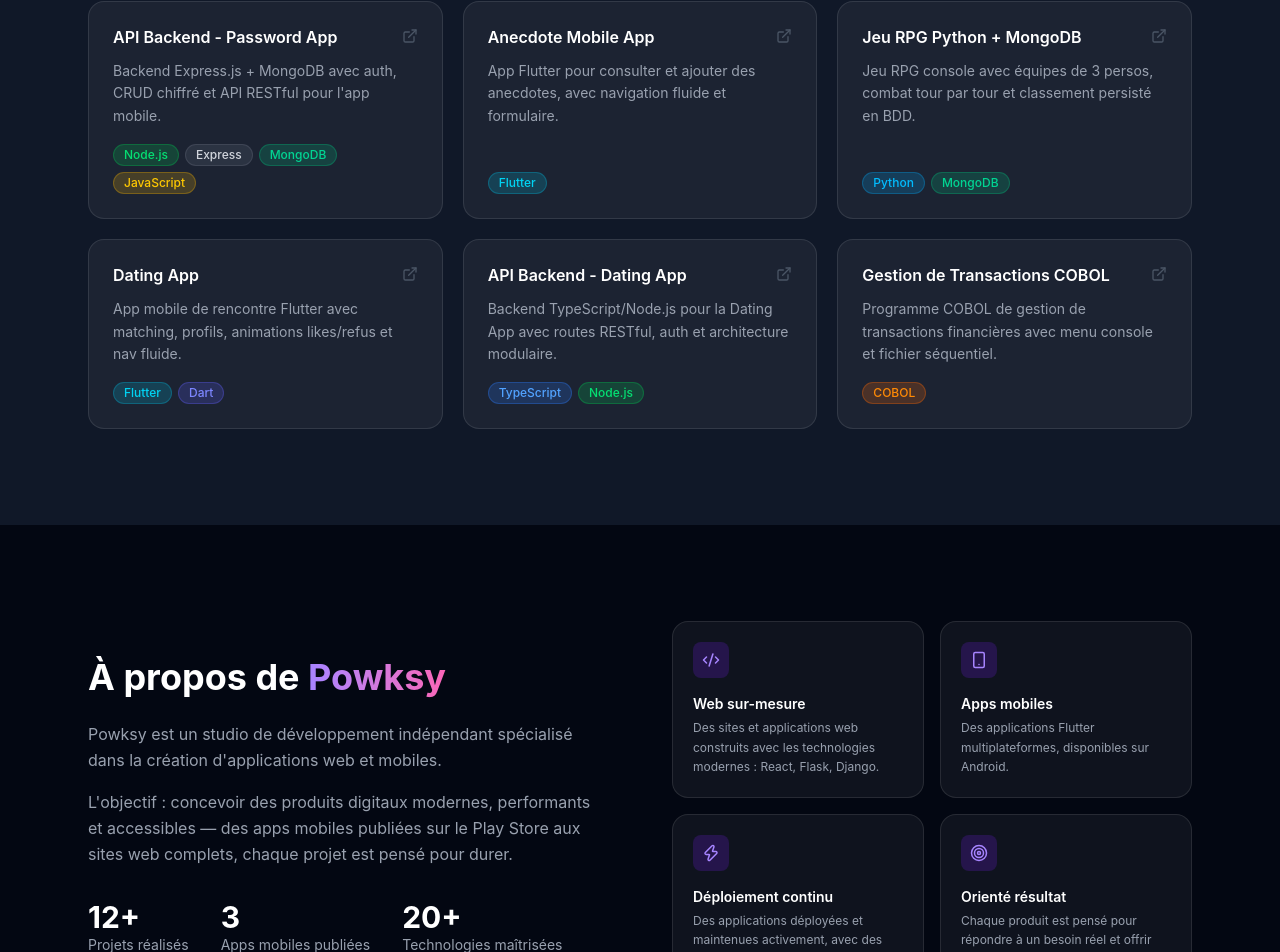
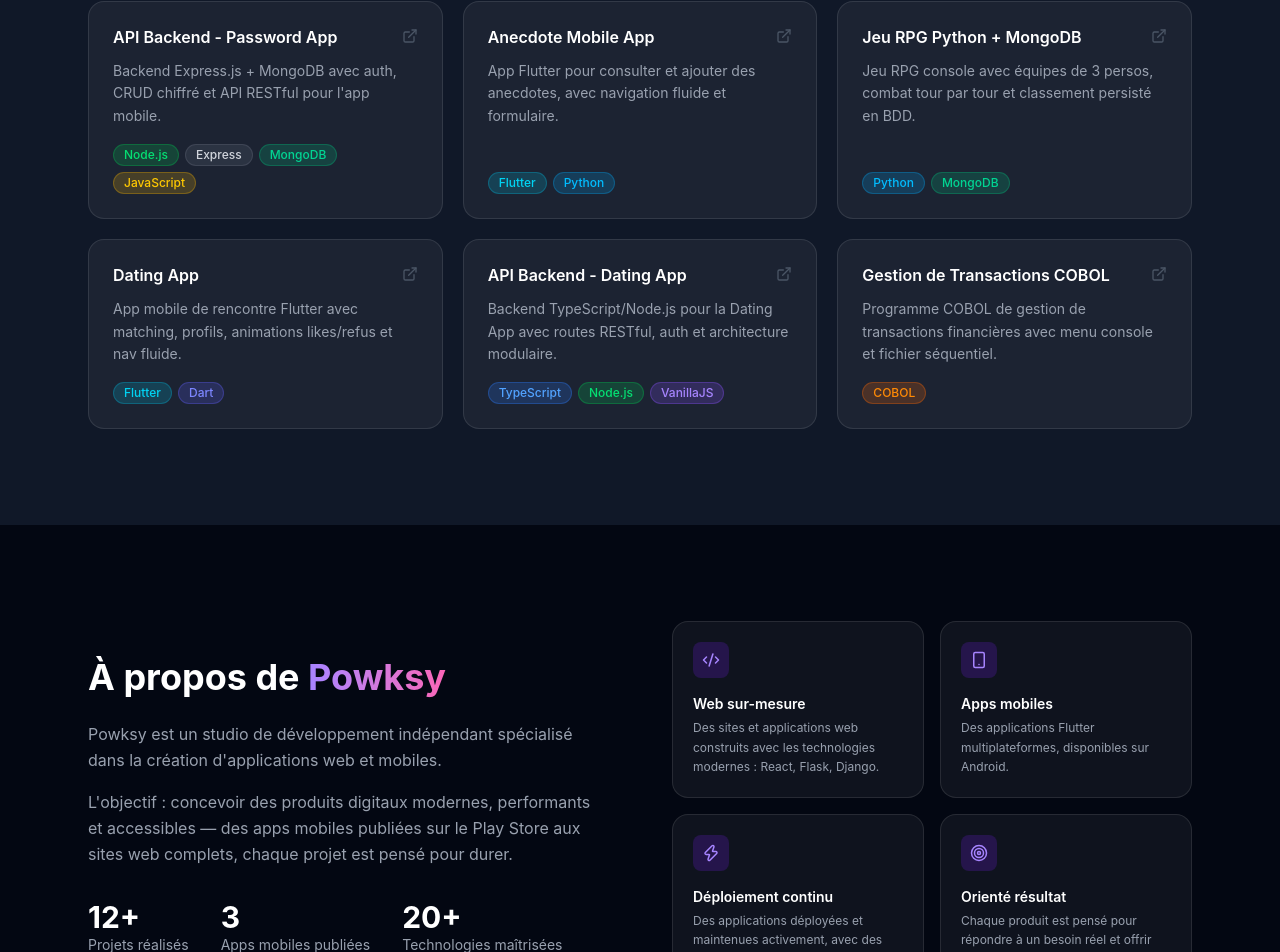
Before and after one commit to powksy94/powksy-website, a React (Vite) app: page / in a window 1280 px wide. Shown: the part 2839-3791 px from the top of the page. Built offline with nearby package versions, Linux system fonts and the light colour scheme.

Commit message:
Add a tech for Dating App backend

```diff
--- a/src/components/Portfolio.tsx
+++ b/src/components/Portfolio.tsx
@@ -65,7 +65,7 @@ const projects = [
   {
     title: 'Anecdote Mobile App',
     description: 'App Flutter pour consulter et ajouter des anecdotes, avec navigation fluide et formulaire.',
-    tech: ['Flutter'],
+    tech: ['Flutter', 'Python'],
     link: 'https://github.com/powksy94/anecdote_app',
   },
   {
@@ -83,7 +83,7 @@ const projects = [
   {
     title: 'API Backend - Dating App',
     description: 'Backend TypeScript/Node.js pour la Dating App avec routes RESTful, auth et architecture modulaire.',
-    tech: ['TypeScript', 'Node.js'],
+    tech: ['TypeScript', 'Node.js', 'VanillaJS'],
     link: 'https://github.com/powksy94/dating_app_backend',
   },
   {
```
